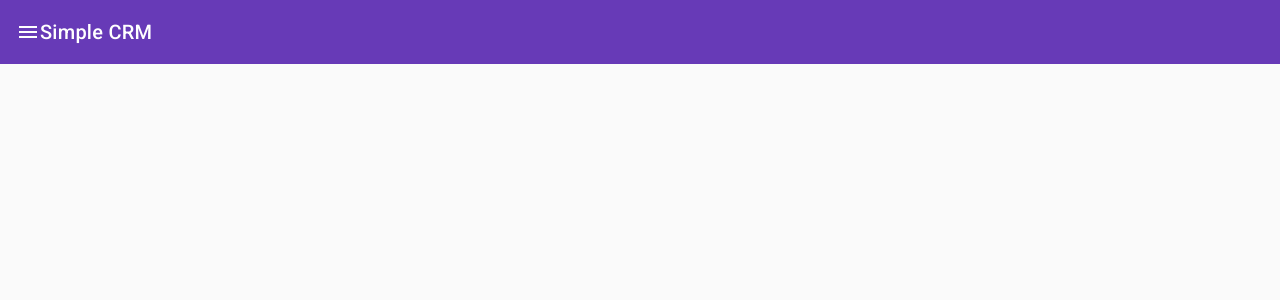
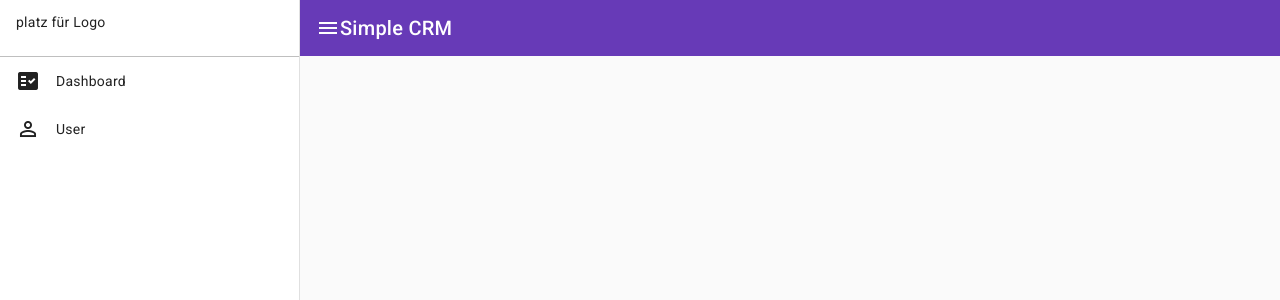
Before and after one commit to NikolaVujovic1988/simple-crm, an Angular app: page / in a window 1280 px wide. Shown: the top 300 px of the page. Built offline with nearby package versions, Linux system fonts and the light colour scheme.

Commit message:
added scss for sidenav

```diff
--- a/src/app/app.component.html
+++ b/src/app/app.component.html
@@ -1,7 +1,13 @@
 <mat-drawer-container class="mat-drawer-container" autosize>
-  <mat-drawer #drawer class="example-sidenav" mode="side">
-    <p>Auto-resizing sidenav</p>
+  <mat-drawer #drawer class="sidenav" [opened]="true" mode="side">
+    <div class="logo-container">
+      <p>platz für Logo</p>
+    </div>
+    <ul class="menu-items">
+      <li><mat-icon>fact_check</mat-icon>Dashboard</li>
+      <li><mat-icon>perm_identity</mat-icon>User</li>
 
+    </ul>
   </mat-drawer>
 
   <div class="example-sidenav-content">
--- a/src/app/app.component.scss
+++ b/src/app/app.component.scss
@@ -5,3 +5,44 @@
 .menu-icon {
     cursor: pointer;
 }
+
+.sidenav {
+    width: 300px;
+
+    .logo-container {
+        border-bottom: 1px solid rgba($color: #000000, $alpha: 0.25);
+        padding-left: 16px;
+        padding-right: 16px;
+        min-height: 56px;
+        display: flex;
+        align-items: center;
+    }
+}
+
+mat-toolbar, mat-toolbar-row {
+    min-height: 56px;
+    height: 56px;
+}
+
+.menu-items {
+    list-style-type: none;
+    padding-left: 0;
+    margin: 0;
+
+    li {
+        padding-left: 16px;
+        padding-right: 16px;
+        height: 48px;
+        display: flex;
+        align-items: center;
+
+        mat-icon {
+            margin-right: 16px;
+        }
+
+        &:hover {
+            cursor: pointer;
+            background-color: rgba($color: #000000, $alpha: 0.1);
+        }
+    }
+}
```
